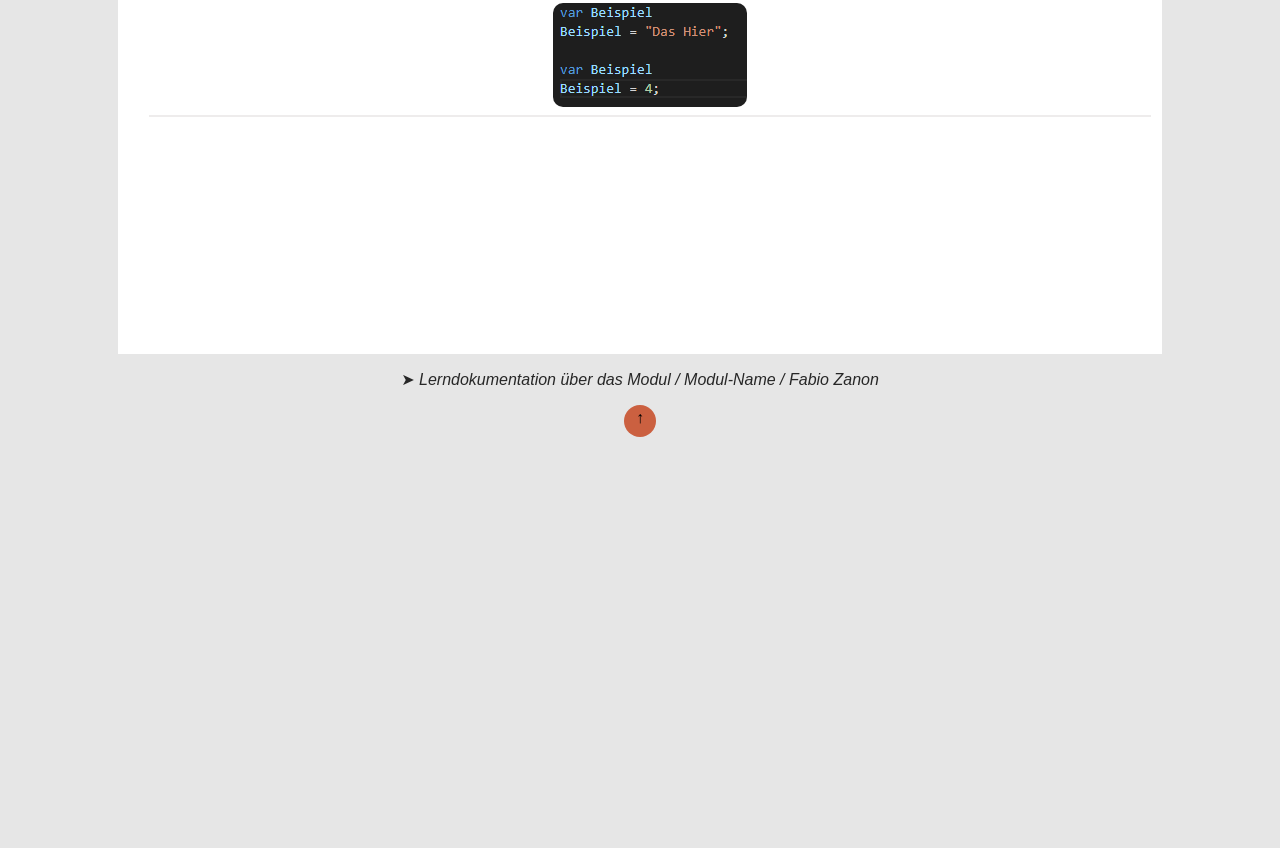
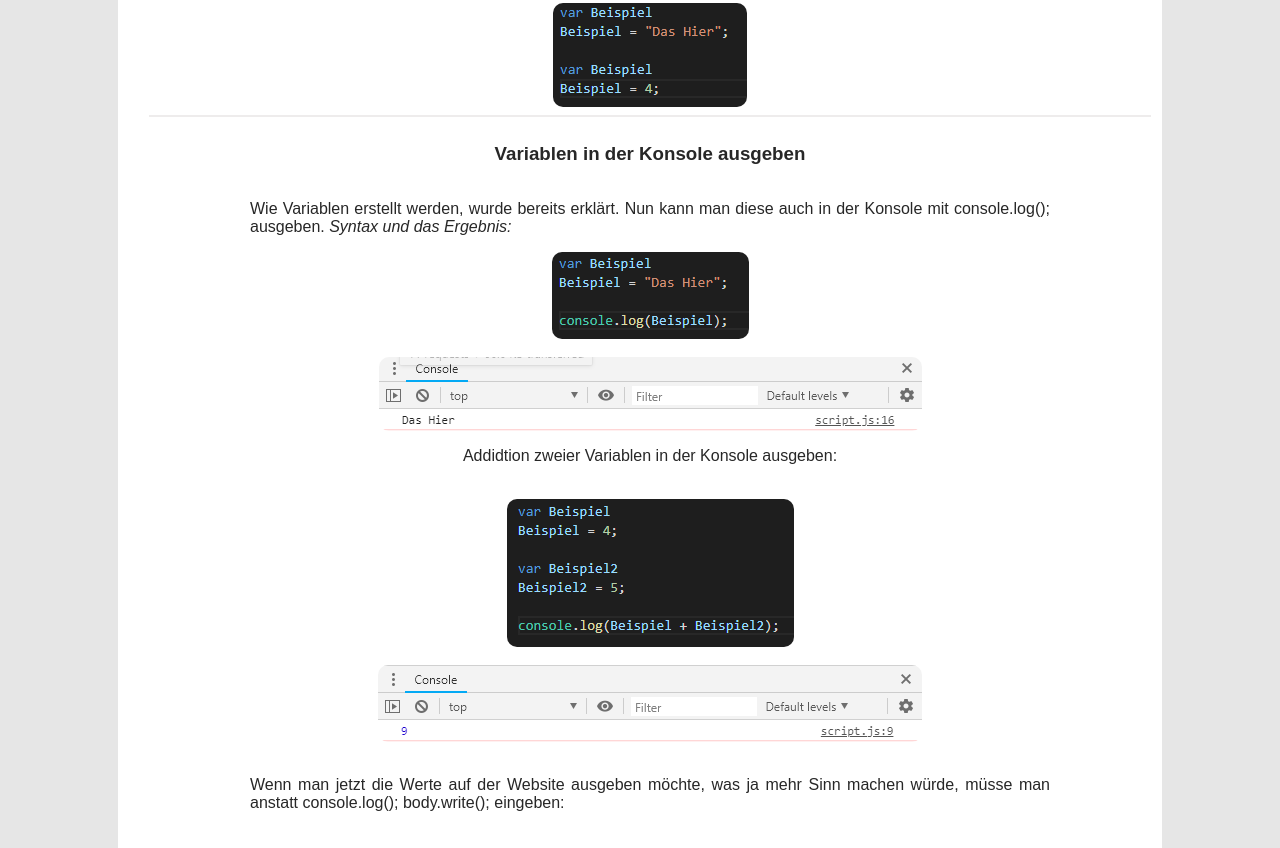
Before and after one commit to FabioZanon/Lerndoku307-Interaktive-Webseiten-erstellen, a plain HTML site: page index.html in a window 1280 px wide. Shown: the part 1972-2820 px from the top of the page. Before the commit the page ends 2454 px from the top, so only its background shows below. Drawn offline with Linux system fonts and the light colour scheme; a web font is replaced by a local one.

Commit message:
zwischenstand

```diff
--- a/index.html
+++ b/index.html
@@ -158,7 +158,23 @@
 
 
 
-<div class="textfeld"><h3></h3></div>
+<div class="textfeld"><h3>Variablen in der Konsole ausgeben</h3></div>
+<div class="textfeld"><p>Wie Variablen erstellt werden, wurde bereits erklärt. Nun kann man diese auch in der Konsole mit console.log(); ausgeben.
+    <i>Syntax und das Ergebnis:</i>
+</p></div>
+<div class="img"><img src="img/variableInDerKonsoleAusgeben.PNG" alt="Variable in der Konsole ausgeben"></div>
+<br />
+<div class="img"><img src="img/ErgebnisKonsole.PNG" alt="Ergebnis in der Konsole ausgebeben"></div>
+<div class="textfeld"><p>Addidtion zweier Variablen in der Konsole ausgeben:</p></div>
+<br />
+<div class="img"><img src="img/AddidtionKonsole.PNG" alt="Addition in der Konsole ausgeben"></div>
+<br />
+<div class="img"><img src="img/AdditionKonsoleErgebnis.PNG" alt="Addition in der Konsole Ergebnis"></div>
+<br />
+<div class="textfeld"><p>Wenn man jetzt die Werte auf der Website ausgeben möchte, was ja mehr Sinn machen würde, müsse man anstatt
+    console.log(); body.write(); eingeben:
+</p></div>
+
 
 
 
--- a/script.js
+++ b/script.js
@@ -6,12 +6,4 @@ Beispiel = 4;
 var Beispiel2
 Beispiel2 = 5;
 
-var Total
-Total = Beispiel + Beispiel2;
-
-
-var Beispiel
-Beispiel = "Das Hier";
-
-var Beispiel
-Beispiel = 4;
+text.write(Beispiel + Beispiel2);
```
Also changed, not shown: img/AddidtionKonsole.PNG (added), img/AdditionKonsoleErgebnis.PNG (added), img/ErgebnisKonsole.PNG (added), img/variableInDerKonsoleAusgeben.PNG (added).
